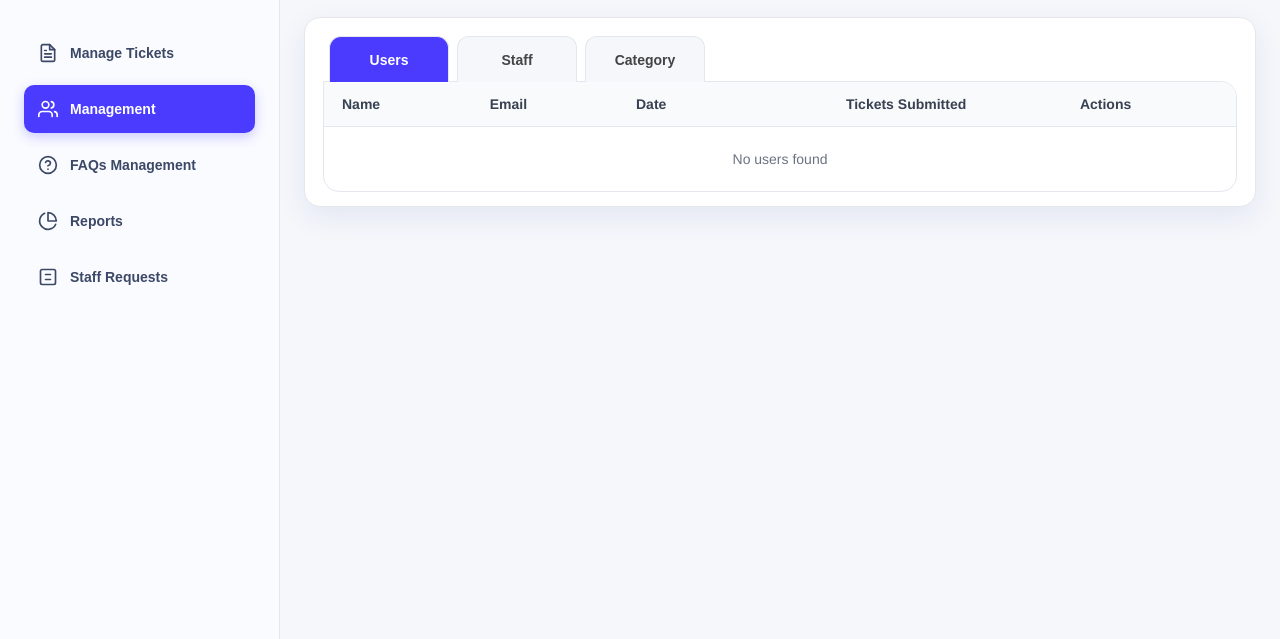
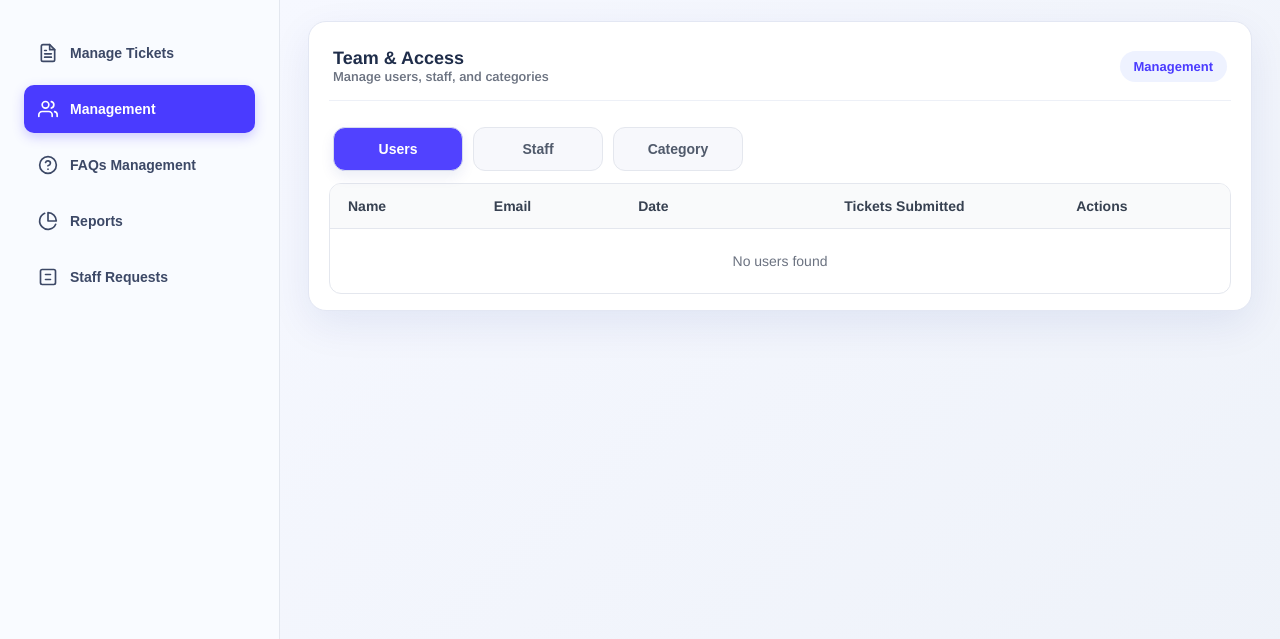
Before and after one commit to myojiii/TicketingSystem, a website: page public/admin/management.html in a window 1280 px wide. Shown: the part 77-716 px from the top of the page. Drawn offline with nearby package versions, Linux system fonts and the light colour scheme; no server answers.

Commit message:
admin - ui redesigned

```diff
--- a/public/admin/management.html
+++ b/public/admin/management.html
@@ -107,6 +107,14 @@
 
       <div class="scroll-area management-area">
         <div class="mgmt-card">
+          <div class="mgmt-header">
+            <div class="mgmt-header-text">
+              <div class="mgmt-title">Team & Access</div>
+              <div class="mgmt-subtitle">Manage users, staff, and categories</div>
+            </div>
+            <div class="mgmt-pill">Management</div>
+          </div>
+
           <div class="mgmt-tabs">
             <button class="mgmt-tab active" data-tab="users">Users</button>
             <button class="mgmt-tab" data-tab="staff">Staff</button>
@@ -279,8 +287,6 @@
         <button class="modal-close" id="add-staff-close" aria-label="Close dialog">×</button>
       </header>
 
-      <div class="modal-sub">Create new staff account</div>
-
       <div class="modal-body">
         <label class="modal-label" for="staff-name">Name</label>
         <input id="staff-name" class="modal-input" type="text" placeholder="Enter full name">
@@ -315,8 +321,6 @@
         <button class="modal-close" id="add-category-close" aria-label="Close dialog">×</button>
       </header>
 
-      <div class="modal-sub">Create new category</div>
-
       <div class="modal-body">
         <label class="modal-label" for="category-code">Category Code</label>
         <input id="category-code" class="modal-input" type="text" placeholder="Enter category code">
--- a/public/styles/admin.css
+++ b/public/styles/admin.css
@@ -691,50 +691,83 @@ body {
    MANAGEMENT PAGE
    ======================================== */
 .management-area {
-  padding: 24px;
-  background: #f5f7fb;
+  padding: 28px;
+  background: linear-gradient(135deg, #f6f8ff 0%, #eef2f9 100%);
 }
 
 .mgmt-card {
   background: #fff;
-  border: 1px solid #e5e7eb;
-  border-radius: 16px;
-  box-shadow: 0 10px 30px rgba(17, 38, 146, 0.08);
-  padding: 18px 18px 14px;
+  border: 1px solid #e3e7f3;
+  border-radius: 18px;
+  box-shadow: 0 14px 40px rgba(17, 38, 146, 0.08);
+  padding: 20px 20px 16px;
+}
+
+.mgmt-header {
+  display: flex;
+  align-items: center;
+  justify-content: space-between;
+  gap: 12px;
+  padding: 6px 4px 16px;
+  border-bottom: 1px solid #edf0f7;
+  margin-bottom: 12px;
+}
+
+.mgmt-title {
+  font-size: 18px;
+  font-weight: 800;
+  color: #1f2d4a;
+}
+
+.mgmt-subtitle {
+  font-size: 13px;
+  color: #6b7280;
+  font-weight: 600;
+}
+
+.mgmt-pill {
+  padding: 8px 14px;
+  border-radius: 999px;
+  background: #eef2ff;
+  color: #4a3bff;
+  font-weight: 700;
+  font-size: 13px;
 }
 
 .mgmt-tabs {
   display: inline-flex;
-  gap: 8px;
-  margin-bottom: 0;
-  padding-left: 6px;
+  gap: 10px;
+  margin: 14px 0 6px;
+  padding-left: 4px;
 }
 
 .mgmt-tab {
-  min-width: 120px;
-  height: 46px;
-  border-radius: 12px 12px 0 0;
+  min-width: 130px;
+  height: 44px;
+  border-radius: 12px;
   border: 1px solid #e4e7ee;
-  border-bottom: none;
-  background: #f6f7fb;
-  color: #444;
+  background: #f7f8fc;
+  color: #505a6b;
   font-weight: 700;
   font-size: 14px;
   cursor: pointer;
   padding: 0 16px;
+  transition: all 0.15s ease;
 }
 
 .mgmt-tab.active {
-  background: var(--primary);
+  background: #5142ff;
   color: #ffffff;
-  box-shadow: 0 -1px 0 #fff, 0 1px 0 #fff;
+  box-shadow: 0 6px 14px rgba(17, 38, 146, 0.08);
+  border-color: #d6dbef;
 }
 
 .mgmt-table-wrap {
   border: 1px solid #e4e7ee;
-  border-radius: 0 16px 16px 16px;
+  border-radius: 12px;
   overflow: hidden;
-  margin-top: -1px;
+  margin-top: 6px;
+  background: #fff;
 }
 
 .mgmt-table {
@@ -788,7 +821,7 @@ body {
 }
 
 .mgmt-table td {
-  padding: 14px 14px;
+  padding: 14px 18px;
   border-bottom: 1px solid #e4e7ee;
   color: #1f2937;
   font-size: 14px;
@@ -800,6 +833,10 @@ body {
 
 .mgmt-table[data-table="category"] td:nth-child(3) {
   text-align: center;
+}
+
+.mgmt-table tbody tr:hover td {
+  background: #f8f9fd;
 }
 
 .mgmt-table tr:last-child td {
```
